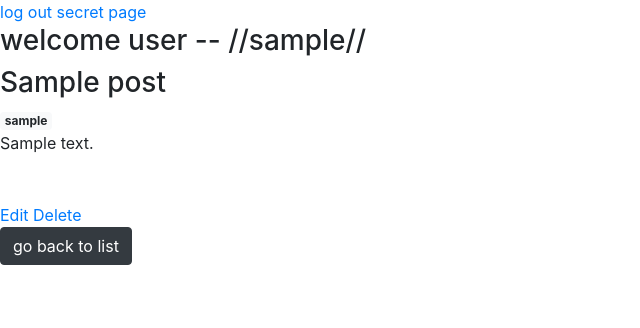
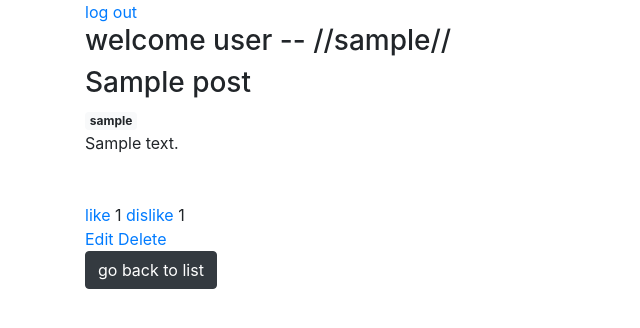
Before and after one commit to idrummer83/create-simple-blog, a Django app: a page that uses blog/templates/posts/index.html in a window 1280 px wide. Shown: the top 328 px of the page, without its empty margins (0-640 px from the left). Run offline with Django 3.2, Linux system fonts and the light colour scheme; a user stored in the database is signed in; tables that the repository leaves empty hold one stand-in row (values such as "Sample post"); some libraries are stand-ins or nearby versions.

Commit message:
like\dislike

```diff
--- a/blog/models.py
+++ b/blog/models.py
@@ -12,6 +12,9 @@ class Post(models.Model):
     description = models.TextField()
     image = models.ImageField()
     slug = models.SlugField(unique=True)
+    like = models.SmallIntegerField(default=0)
+    dislike = models.SmallIntegerField(default=0)
+    users_reaction = models.ManyToManyField(User, blank=True, verbose_name='Реакция юзеров', related_name='react')
 
     def __str__(self):
         return self.title
--- a/blog/templates/posts/index.html
+++ b/blog/templates/posts/index.html
@@ -9,15 +9,14 @@
     <link rel="stylesheet" href="https://stackpath.bootstrapcdn.com/bootstrap/4.3.1/css/bootstrap.min.css" integrity="sha384-ggOyR0iXCbMQv3Xipma34MD+dH/1fQ784/j6cY/iJTQUOhcWr7x9JvoRxT2MZw1T" crossorigin="anonymous">
 
     <title>Hello, world!</title>
+      <script src="https://code.jquery.com/jquery-3.4.1.min.js" integrity="sha256-CSXorXvZcTkaix6Yvo6HppcZGetbYMGWSFlBw8HfCJo=" crossorigin="anonymous"></script>
   </head>
   <body>
 
-
+  <div class="container">
       {% if user.is_authenticated %}
         <a href="{% url 'logout' %}">log out</a>
-      <a href="{% url 'secret' %}">secret page</a>
         <h3>welcome user -- //{{ user.username }}//</h3>
-
 
         {% else %}
           <a href="{% url 'signup' %}">signup</a> /
@@ -27,10 +26,12 @@
 
   {% block content %}
   {% endblock %}
+  </div>
 
     <!-- Optional JavaScript -->
+
     <!-- jQuery first, then Popper.js, then Bootstrap JS -->
-    <script src="https://code.jquery.com/jquery-3.3.1.slim.min.js" integrity="sha384-q8i/X+965DzO0rT7abK41JStQIAqVgRVzpbzo5smXKp4YfRvH+8abtTE1Pi6jizo" crossorigin="anonymous"></script>
+{#    <script src="https://code.jquery.com/jquery-3.3.1.slim.min.js" integrity="sha384-q8i/X+965DzO0rT7abK41JStQIAqVgRVzpbzo5smXKp4YfRvH+8abtTE1Pi6jizo" crossorigin="anonymous"></script>#}
     <script src="https://cdnjs.cloudflare.com/ajax/libs/popper.js/1.14.7/umd/popper.min.js" integrity="sha384-UO2eT0CpHqdSJQ6hJty5KVphtPhzWj9WO1clHTMGa3JDZwrnQq4sF86dIHNDz0W1" crossorigin="anonymous"></script>
     <script src="https://stackpath.bootstrapcdn.com/bootstrap/4.3.1/js/bootstrap.min.js" integrity="sha384-JjSmVgyd0p3pXB1rRibZUAYoIIy6OrQ6VrjIEaFf/nJGzIxFDsf4x0xIM+B07jRM" crossorigin="anonymous"></script>
   </body>
--- a/blog/templates/posts/post_detail.html
+++ b/blog/templates/posts/post_detail.html
@@ -1,10 +1,19 @@
 {% extends 'posts/index.html' %}
 
 {% block content %}
-
     <h3>{{ post.title }}</h3>
     <small class="badge badge-light">{{ post.author }}</small>
-    <p class="mb-5">{{ post.description }}</p>
+    <p id="post" data-id="{{ post.pk }}" class="mb-5">{{ post.description }}</p>
+    <div>
+        <a href="#" id="like">
+            <span>like</span>
+        </a>
+        <span id="liked">{{ post.like }}</span>
+        <a href="#" id="dislike">
+            <span>dislike</span>
+        </a>
+        <span id="disliked">{{ post.dislike }}</span>
+    </div>
 
     <a href="{{ post.get_edit_url }}">Edit</a>
     <a href="{{ post.delete_post }}">Delete</a>
@@ -14,4 +23,56 @@
     </div>
 
 
+
+    <script type="application/javascript">
+
+  $(document).ready(function(){
+      console.log({{ post.pk }});
+
+      $('#like').on('click', function(e){
+          e.preventDefault();
+          var post_id = $('#post').attr('data-id'),
+              like = 'like';
+
+          data = {
+              post_id: post_id,
+              like: like
+          };
+          $.ajax ({
+              type:"GET",
+              url: "{% url 'user_reaction' %}",
+              dataType: 'json',
+              data: data,
+              success: function(data){
+                  {#console.log(data);#}
+                  $('#liked').html(data.like);
+                  $('#disliked').html(data.dislike);
+              }
+          })
+      });
+
+      $('#dislike').on('click', function(e){
+          e.preventDefault();
+          var post_id = $('#post').attr('data-id'),
+              dislike = 'dislike';
+          data = {
+              post_id: post_id,
+              dislike: dislike
+          };
+          $.ajax ({
+              type:"GET",
+              url: "{% url 'user_reaction' %}",
+              dataType: 'json',
+              data: data,
+              success: function(data){
+                  {#console.log(data);#}
+                  $('#liked').html(data.like);
+                  $('#disliked').html(data.dislike);
+              }
+          })
+      })
+
+  })
+</script>
+
 {% endblock %}
--- a/blog/views.py
+++ b/blog/views.py
@@ -1,9 +1,10 @@
 from django.shortcuts import render, get_object_or_404, redirect
 from .models import Post, Author
 from .forms import PostModelForm
-from django.contrib.auth.models import User
+from django.views import View
 from django.contrib.auth.forms import UserCreationForm
 from django.contrib.auth.decorators import login_required
+from django.http import JsonResponse
 
 # Create your views here.
 
@@ -21,7 +22,7 @@ def posts_list(request):
 def post_detail(request, slug):
     post = get_object_or_404(Post, slug=slug)
     context = {
-        'post': post
+        'post': post,
     }
     return render(request, 'posts/post_detail.html', context)
 
@@ -75,3 +76,29 @@ def signup(request):
     return render(request, 'registration/signup.html', {
         'form': form
     })
+
+
+
+class UserReactionView(View):
+    template_name = 'posts/post_detail.html'
+
+    def get(self, request, *args, **kwargs):
+        post_id = self.request.GET.get('post_id')
+        post = Post.objects.get(id=post_id)
+        like = self.request.GET.get('like')
+        dislike = self.request.GET.get('dislike')
+
+        if like and (request.user not in post.users_reaction.all()):
+            post.like += 1
+            post.users_reaction.add(request.user)
+            post.save()
+        if dislike and (request.user not in post.users_reaction.all()):
+            post.dislike += 1
+            post.users_reaction.add(request.user)
+            post.save()
+        data = {
+            'like': post.like,
+            'dislike': post.dislike
+        }
+
+        return JsonResponse(data)
--- a/posts/urls.py
+++ b/posts/urls.py
@@ -19,7 +19,8 @@ from django.conf import settings
 from django.conf.urls.static import static
 
 from blog.views import posts_list, post_detail,\
-    post_create, post_update, post_delete, signup
+    post_create, post_update, post_delete, signup,\
+    UserReactionView
 
 urlpatterns = [
     path('admin/', admin.site.urls),
@@ -31,6 +32,7 @@ urlpatterns = [
     path('<slug>/update/', post_update),
     path('<slug>/delete/', post_delete),
     path('<slug>/', post_detail),
+    path('reaction', UserReactionView.as_view(), name='user_reaction'),
 ]
 
 
```
Lines whose indentation alone changed are shown as unchanged.
